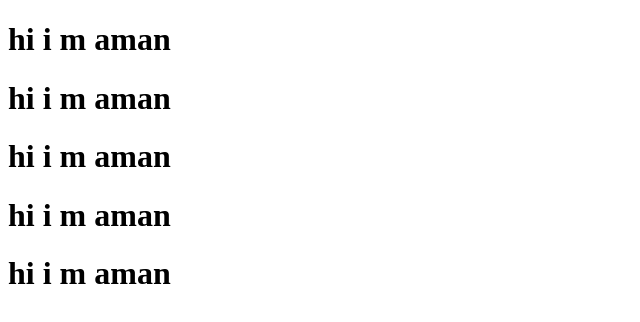
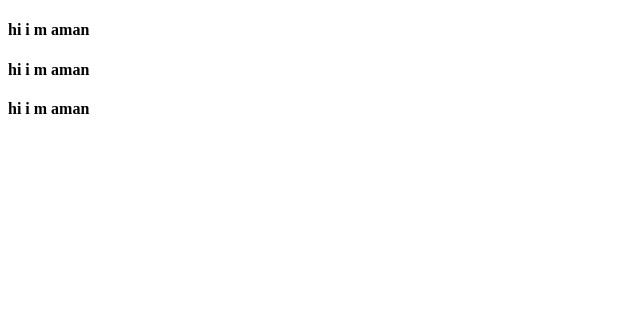
Before and after one commit to Aakash5209/portfolio_jan2024, a plain HTML site: page footer.html in a window 1280 px wide. Shown: the whole page, without its empty margins (0-640 px from the left). Drawn offline with Linux system fonts and the light colour scheme.

Commit message:
done change

```diff
--- a/footer.html
+++ b/footer.html
@@ -6,11 +6,9 @@
     <title>footer created by aman</title>
 </head>
 <body>
-    <h1>hi i m aman</h1>
-    <h1>hi i m aman</h1>
-    <h1>hi i m aman</h1>
-    <h1>hi i m aman</h1>
-    <h1>hi i m aman</h1>
+    <h4>hi i m aman</h4>
+    <h4>hi i m aman</h4>
+    <h4>hi i m aman</h4>
 
 </body>
 </html>
```
